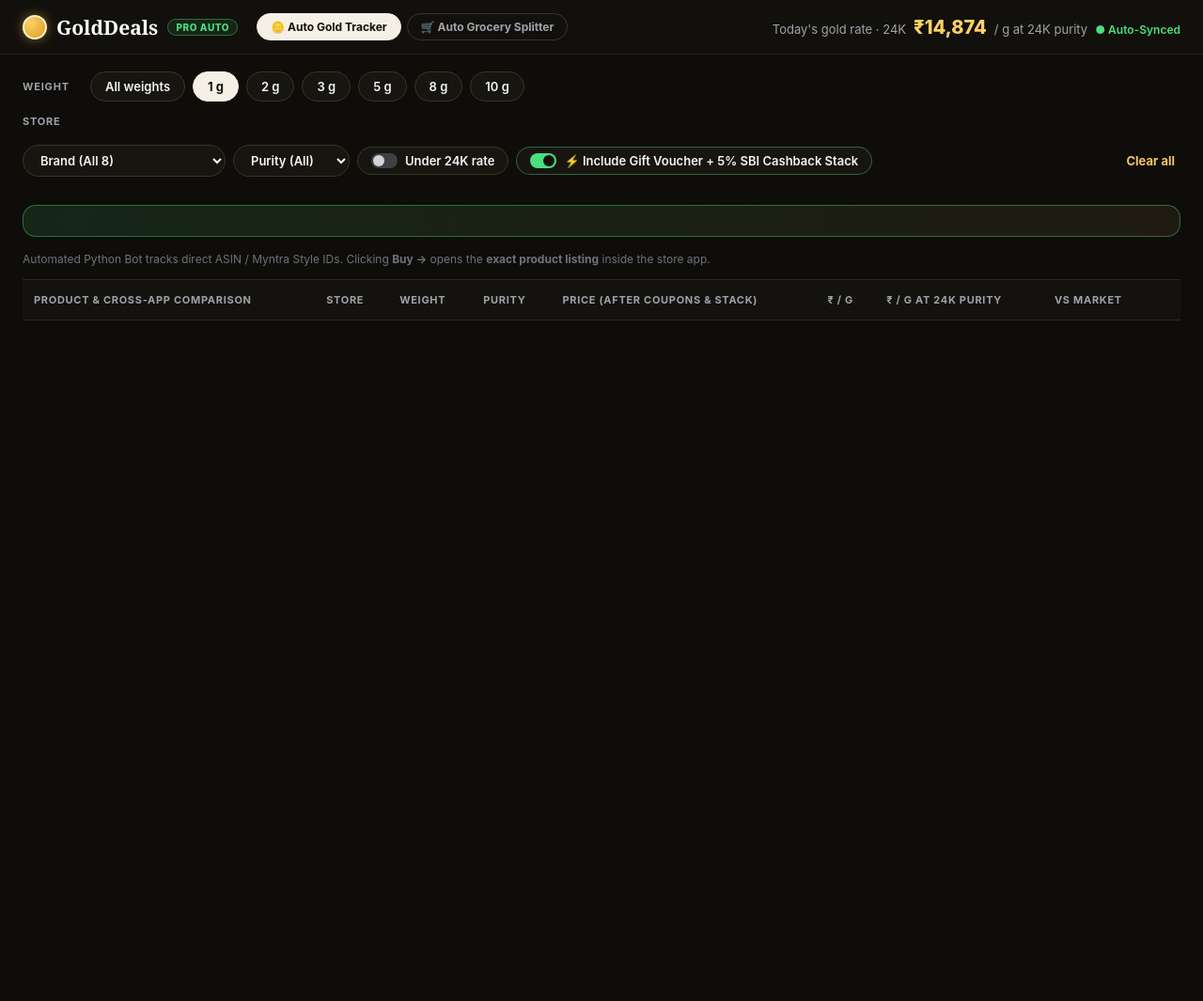
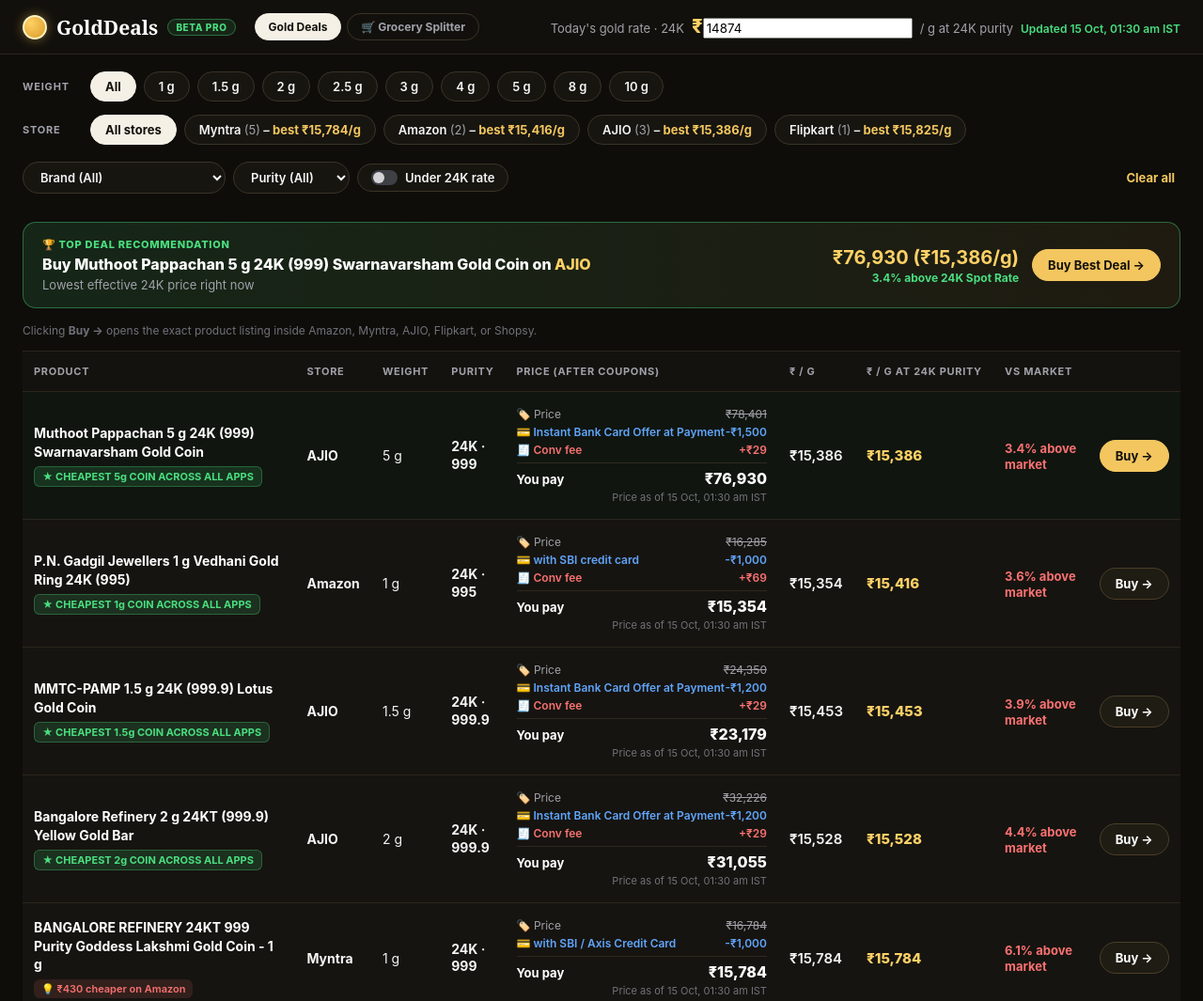
Before and after one commit to madhavasai-g/household-tracker, a plain HTML site: page index.html in a window 1280 px wide. Shown: the top 1065 px of the page at 94% size. Before the commit the page ends 800 px from the top, so only its background shows below. Drawn offline with Linux system fonts and the light colour scheme.

Commit message:
Update index.html

```diff
--- a/index.html
+++ b/index.html
@@ -3,57 +3,61 @@
 <head>
   <meta charset="UTF-8">
   <meta name="viewport" content="width=device-width, initial-scale=1.0">
-  <title>GoldDeals Pro — Automated 24K Bullion & Grocery Intelligence</title>
-  <link rel="stylesheet" href="style.css?v=10">
+  <title>GoldDeals Pro — Automated 24K Bullion Intelligence</title>
+  <link rel="stylesheet" href="style.css?v=12">
 </head>
 <body>
 
-  <!-- TOP HEADER -->
+  <!-- TOP HEADER (EXACT GOLDDEALS BETA REPLICA) -->
   <header class="gd-header">
     <div class="gd-header-left">
       <div class="gd-coin-logo"></div>
       <span class="gd-brand-name">GoldDeals</span>
-      <span class="gd-beta-badge">PRO AUTO</span>
+      <span class="gd-beta-badge">BETA PRO</span>
       <div class="gd-mode-switch">
-        <button type="button" class="mode-tab active" id="tabGoldBtn">🪙 Auto Gold Tracker</button>
-        <button type="button" class="mode-tab" id="tabGrocBtn">🛒 Auto Grocery Splitter</button>
+        <button type="button" class="mode-tab active" id="tabGoldBtn">Gold Deals</button>
+        <button type="button" class="mode-tab" id="tabGrocBtn">🛒 Grocery Splitter</button>
       </div>
     </div>
     <div class="gd-header-right">
       <span class="gd-rate-label">Today's gold rate · 24K</span>
-      <span class="gd-rate-val" id="liveSpotDisplay">₹14,874</span>
+      <span class="gd-rate-val">₹<input type="number" id="spotRateInput" value="14874" step="10"></span>
       <span class="gd-rate-sub">/ g at 24K purity</span>
-      <span class="gd-updated" id="lastSyncBadge">● Auto-Synced</span>
+      <span class="gd-updated" id="lastSyncText">Updated just now</span>
     </div>
   </header>
 
-  <!-- ================= VIEW 1: AUTOMATED GOLD TRACKER ================= -->
+  <!-- ================= VIEW 1: GOLDDEALS REPLICA ================= -->
   <main id="goldView" class="gd-main">
-
-    <!-- FILTER ROWS (EXACT GOLDDEALS REPLICA + AUTO CONTROLS) -->
     <section class="gd-filters">
+      <!-- WEIGHT ROW WITH FRACTIONAL WEIGHT SUPPORT (1.5g, 2.5g, 3g, etc.) -->
       <div class="filter-row">
         <span class="filter-label">WEIGHT</span>
         <div class="pill-list" id="weightPills">
-          <button type="button" class="gd-pill" data-weight="all">All weights</button>
-          <button type="button" class="gd-pill active" data-weight="1">1 g</button>
+          <button type="button" class="gd-pill active" data-weight="all">All</button>
+          <button type="button" class="gd-pill" data-weight="1">1 g</button>
+          <button type="button" class="gd-pill" data-weight="1.5">1.5 g</button>
           <button type="button" class="gd-pill" data-weight="2">2 g</button>
+          <button type="button" class="gd-pill" data-weight="2.5">2.5 g</button>
           <button type="button" class="gd-pill" data-weight="3">3 g</button>
+          <button type="button" class="gd-pill" data-weight="4">4 g</button>
           <button type="button" class="gd-pill" data-weight="5">5 g</button>
           <button type="button" class="gd-pill" data-weight="8">8 g</button>
           <button type="button" class="gd-pill" data-weight="10">10 g</button>
         </div>
       </div>
 
+      <!-- STORE ROW -->
       <div class="filter-row">
         <span class="filter-label">STORE</span>
         <div class="pill-list" id="storePills"></div>
       </div>
 
+      <!-- SECONDARY CONTROLS -->
       <div class="filter-row secondary-bar">
         <div class="pill-list">
           <select id="brandSelect" class="gd-select">
-            <option value="all">Brand (All 8)</option>
+            <option value="all">Brand (All)</option>
             <option value="BRPL">Bangalore Refinery (BRPL)</option>
             <option value="MMTC-PAMP">MMTC-PAMP</option>
             <option value="Malabar">Malabar Gold</option>
@@ -61,7 +65,6 @@
             <option value="Mia by Tanishq">Mia by Tanishq</option>
             <option value="Joyalukkas">Joyalukkas</option>
             <option value="Kalyan">Kalyan Jewellers</option>
-            <option value="Muthoot">Muthoot Pappachan</option>
           </select>
 
           <select id="puritySelect" class="gd-select">
@@ -76,12 +79,6 @@
             <span class="toggle-track"></span>
             <span>Under 24K rate</span>
           </label>
-
-          <label class="gd-toggle-pill voucher-pill">
-            <input type="checkbox" id="autoStackToggle" checked>
-            <span class="toggle-track"></span>
-            <span>⚡ Include Gift Voucher + 5% SBI Cashback Stack</span>
-          </label>
         </div>
 
         <button type="button" class="clear-btn" id="clearAllBtn">Clear all</button>
@@ -90,23 +87,23 @@
       <div class="active-chips-row" id="activeChipsRow"></div>
     </section>
 
-    <!-- SMART AI RECOMMENDATION BANNER (BETTER THAN GOLDDEAL.IN) -->
+    <!-- SMART RECOMMENDATION BANNER -->
     <section id="smartRecBanner" class="rec-banner"></section>
 
     <p class="affiliate-note">
-      Automated Python Bot tracks direct ASIN / Myntra Style IDs. Clicking <strong>Buy →</strong> opens the <strong>exact product listing</strong> inside the store app.
+      Clicking <strong>Buy →</strong> opens the exact product listing inside Amazon, Myntra, AJIO, Flipkart, or Shopsy.
     </p>
 
-    <!-- GOLDDEALS DATA TABLE -->
+    <!-- GOLDDEALS DATA TABLE (MATCHING YOUR SCREENSHOT EXACTLY) -->
     <div class="table-scroll">
       <table class="gd-table">
         <thead>
           <tr>
-            <th>PRODUCT & CROSS-APP COMPARISON</th>
+            <th>PRODUCT</th>
             <th>STORE</th>
             <th>WEIGHT</th>
             <th>PURITY</th>
-            <th>PRICE (AFTER COUPONS & STACK)</th>
+            <th>PRICE (AFTER COUPONS)</th>
             <th>₹ / G</th>
             <th>₹ / G AT 24K PURITY</th>
             <th>VS MARKET</th>
@@ -118,12 +115,28 @@
     </div>
   </main>
 
-  <!-- ================= VIEW 2: AUTOMATED GROCERY SPLITTER ================= -->
+  <!-- ================= VIEW 2: GROCERY SPLITTER ================= -->
   <main id="groceryView" class="gd-main hidden">
-    <section id="grocRecBanner" class="rec-banner"></section>
+    <div class="groc-kpi-row">
+      <div class="groc-kpi">
+        <span>SMART SPLIT CART TOTAL</span>
+        <strong id="grocSplitTotal" style="color:#4ade80;">₹0</strong>
+        <small>Buying each item at cheapest store</small>
+      </div>
+      <div class="groc-kpi">
+        <span>SINGLE QUICK-COMMERCE CART</span>
+        <strong id="grocQuickTotal" style="color:#f87171;">₹0</strong>
+        <small>Blinkit / Zepto average</small>
+      </div>
+      <div class="groc-kpi">
+        <span>MONTHLY HOUSEHOLD SAVINGS</span>
+        <strong id="grocSaveTotal" style="color:#facc15;">₹0</strong>
+        <small>Saved every month</small>
+      </div>
+    </div>
     <div id="groceryTableContainer" class="table-scroll"></div>
   </main>
 
-  <script src="app.js?v=10"></script>
+  <script src="app.js?v=12"></script>
 </body>
 </html>
```
